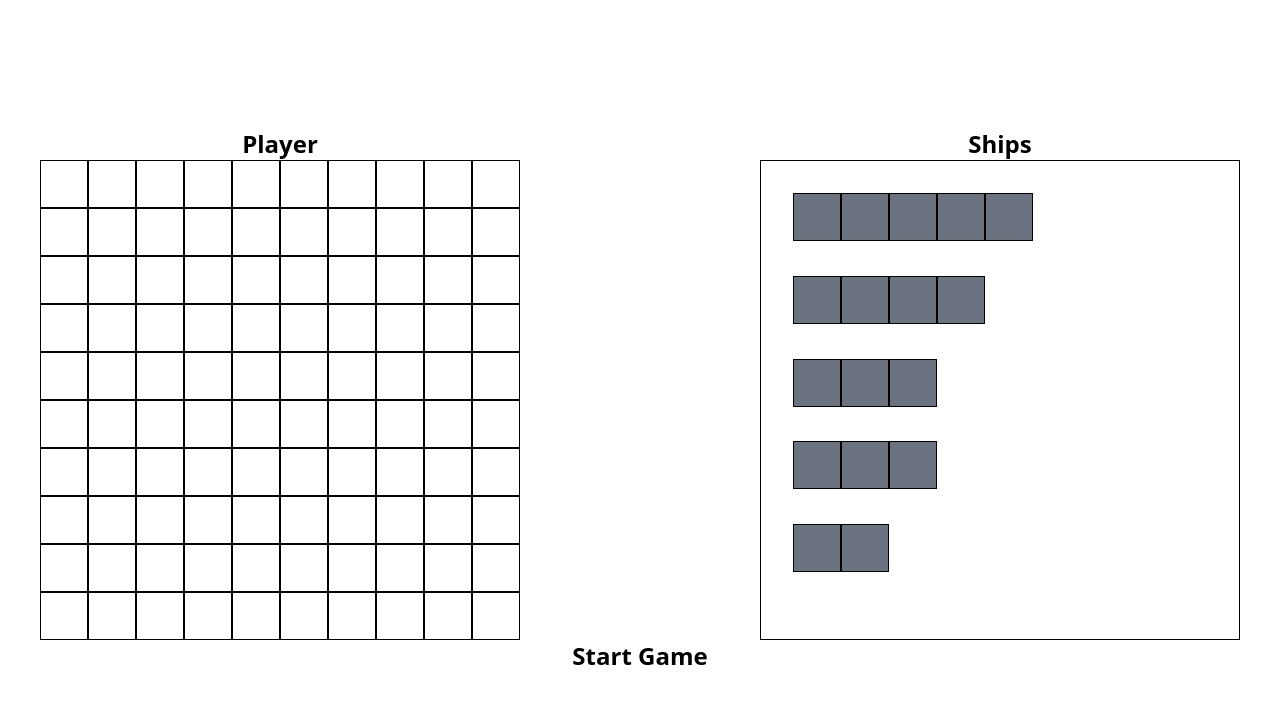
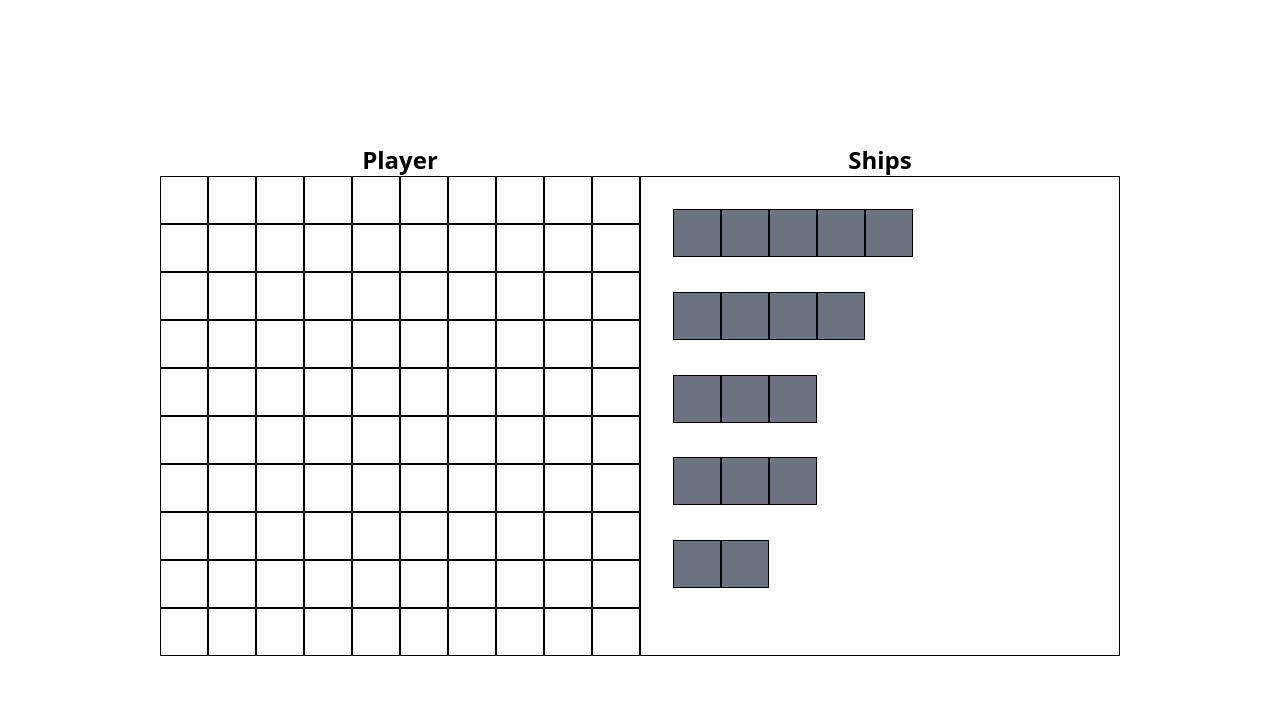
Before and after one commit to aarnif/battleship, a React (Vite) app: page / in a window 1280 px wide. Shown: the top 704 px of the page. Built offline with nearby package versions, Linux system fonts and the light colour scheme.

Commit message:
Enable start game after all ships are placed

```diff
--- a/src/App.jsx
+++ b/src/App.jsx
@@ -16,6 +16,7 @@ const App = () => {
   const [playerGameBoard, setPlayerGameBoard] = useState(player.getBoard());
   const [aiGameBoard, setAiGameBoard] = useState(ai.getBoard());
   const [clickedCells, setClickedCells] = useState([]);
+  const [areAllShipsPlaced, setAreAllShipsPlaced] = useState(false);
   const [isGameOn, setIsGameOn] = useState(false);
   const [gameOverMessage, setGameOverMessage] = useState("");
 
@@ -76,6 +77,7 @@ const App = () => {
     ai.gameBoard.reset();
     setPlayerGameBoard(player.getBoard());
     setIsGameOn(false);
+    setAreAllShipsPlaced(false);
     newGameRef.current.close();
   };
 
@@ -88,6 +90,10 @@ const App = () => {
     if (player.gameBoard.placeShipManually(shipName, [x, y], shipPosition)) {
       setPlayerGameBoard(player.getBoard());
       console.log("Ship placed successfully.");
+      if (player.gameBoard.ships.length === player.gameBoard.shipTypes.length) {
+        console.log("All ships are placed on the board.");
+        setAreAllShipsPlaced(true);
+      }
     } else {
       console.log("Invalid move. Try again.");
       setBgColor("white");
@@ -142,10 +148,12 @@ const App = () => {
               ships={player.gameBoard.ships}
               handlePlaceShip={handlePlaceShip}
               handleChangeShipPosition={handleChangeShipPosition}
+              areAllShipsPlaced={areAllShipsPlaced}
             />
           </div>
         </>
       )}
+      {areAllShipsPlaced && (
         <div className="w-full flex-grow flex justify-center items-center">
           <button
             className="text-2xl font-bold"
@@ -154,6 +162,7 @@ const App = () => {
             {isGameOn ? "Restart Game" : "Start Game"}
           </button>
         </div>
+      )}
       <dialog ref={newGameRef}>
         <div className="w-[500px] h-[280px] bg-white flex flex-col justify-center items-center">
           <h1 className="text-3xl font-bold mb-2">Game Over!</h1>
--- a/src/components/PlaceShips.jsx
+++ b/src/components/PlaceShips.jsx
@@ -170,6 +170,7 @@ const PlaceShips = ({
   ships,
   handlePlaceShip,
   handleChangeShipPosition,
+  areAllShipsPlaced,
 }) => {
   const shipNames = ships.map((ship) => ship.name);
 
@@ -179,7 +180,7 @@ const PlaceShips = ({
   };
 
   return (
-    <div className="flex-grow flex justify-between items-center">
+    <div className="flex-grow flex justify-center items-center">
       <ShipPlacementBoard
         playerName={playerName}
         gameBoard={gameBoard}
@@ -189,11 +190,13 @@ const PlaceShips = ({
         handlePlaceShip={handlePlaceShip}
         handleChangeShipPosition={handleChangeShipPosition}
       />
-      <ShipsContainer
-        shipTypes={shipTypes}
-        shipNames={shipNames}
-        handleDragStart={handleDragStart}
-      />
+      {!areAllShipsPlaced && (
+        <ShipsContainer
+          shipTypes={shipTypes}
+          shipNames={shipNames}
+          handleDragStart={handleDragStart}
+        />
+      )}
     </div>
   );
 };
```
Lines whose indentation alone changed are shown as unchanged.
